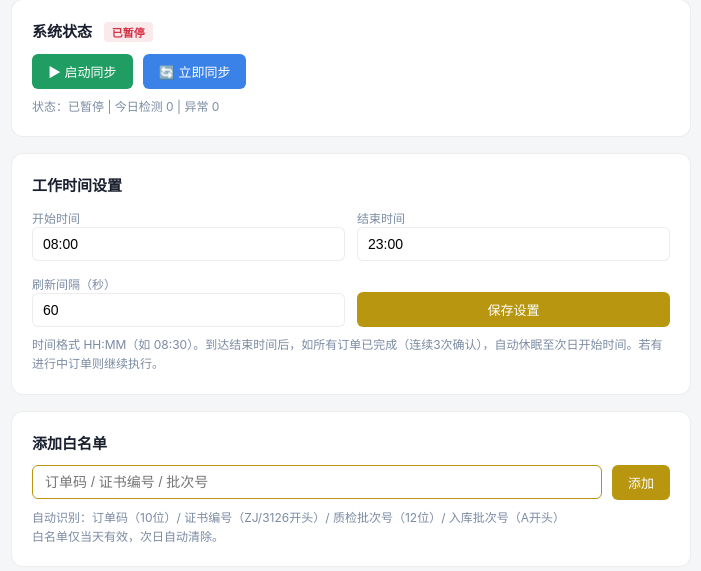
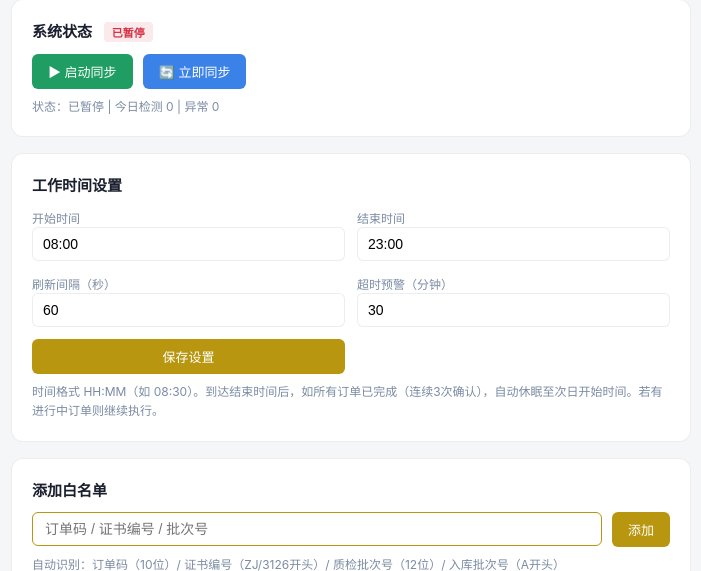
Before and after one commit to stu671053-cpu/jewelry-qc, a Flask app: page /admin in a window 1280 px wide. Shown: the part 114-685 px from the top of the page, without its empty margins (289-990 px from the left). Run offline with Flask 3, Linux system fonts and the light colour scheme; parts of the project's set-up code (start-up, migrations or seed data) failed here and were passed over.

Commit message:
超时预警可配置：中金30分钟/国关60分钟，管理端可修改并即时生效

```diff
--- a/qc_server/app.py
+++ b/qc_server/app.py
@@ -132,7 +132,7 @@ loupe_cookie = os.environ.get(_TENANT_COOKIE_ENV.get(TENANT, ""), "") or os.envi
 if loupe_cookie:
     sync_engine.loupe["auth"]["cookie"] = loupe_cookie
     sync_engine.session.headers["Cookie"] = loupe_cookie  # 同步更新 HTTP Session
-qc = QCService()
+qc = QCService(overtime_seconds=runtime_settings.get("overtime_minutes", 30) * 60)
 notifier = Notifier(CONFIG)
 
 # 同步状态文件
@@ -149,6 +149,7 @@ def load_settings():
         "work_end": "23:00",
         "interval_seconds": 60,
         "sync_enabled": True,
+        "overtime_minutes": 30 if TENANT == "中金" else 60,  # 中金30分钟，国关60分钟
     }
     if SETTINGS_PATH.exists():
         with open(SETTINGS_PATH, "r") as f:
@@ -177,7 +178,7 @@ def api_get_settings():
 def api_update_settings():
     global runtime_settings
     data = request.get_json() or {}
-    allowed = ["work_start", "work_end", "interval_seconds", "sync_enabled"]
+    allowed = ["work_start", "work_end", "interval_seconds", "sync_enabled", "overtime_minutes"]
     for k in allowed:
         if k in data:
             runtime_settings[k] = data[k]
@@ -188,6 +189,11 @@ def api_update_settings():
         runtime_settings["work_end"] = f'{int(data["work_end_hour"]):02d}:00'
     if "interval_minutes" in data:
         runtime_settings["interval_seconds"] = int(data["interval_minutes"]) * 60
+    # 超时阈值更新时同步到 QCService
+    if "overtime_minutes" in data:
+        from qc_service import QCService
+        import qc_service
+        qc_service.OVERTIME_SECONDS = int(data["overtime_minutes"]) * 60
     save_settings(runtime_settings)
     return jsonify({"success": True, "settings": runtime_settings})
 
--- a/qc_server/templates/admin.html
+++ b/qc_server/templates/admin.html
@@ -111,6 +111,7 @@ body {
       <div><label>开始时间</label><input type="text" id="workStart" placeholder="08:00" maxlength="5"></div>
       <div><label>结束时间</label><input type="text" id="workEnd" placeholder="23:00" maxlength="5"></div>
       <div><label>刷新间隔（秒）</label><input type="number" id="intervalSec" min="10" max="3600" value="60"></div>
+      <div><label>超时预警（分钟）</label><input type="number" id="overtimeMin" min="10" max="720" value="30"></div>
       <div style="display:flex;align-items:flex-end"><button class="btn btn-primary" onclick="saveSettings()" style="width:100%">保存设置</button></div>
     </div>
     <div id="setMsg" class="msg"></div>
@@ -167,6 +168,7 @@ async function loadSettings() {
   document.getElementById('workStart').value = d.work_start || '08:00';
   document.getElementById('workEnd').value = d.work_end || '23:00';
   document.getElementById('intervalSec').value = d.interval_seconds || 60;
+  document.getElementById('overtimeMin').value = d.overtime_minutes || 30;
   updateSyncUI(d.sync_enabled);
 }
 
@@ -191,7 +193,8 @@ async function saveSettings() {
   const body = {
     work_start: ws,
     work_end: we,
-    interval_seconds: parseInt(document.getElementById('intervalSec').value)
+    interval_seconds: parseInt(document.getElementById('intervalSec').value),
+    overtime_minutes: parseInt(document.getElementById('overtimeMin').value)
   };
   const r = await qcFetch(SAPI, { method: 'POST', headers: { 'Content-Type': 'application/json' },
     body: JSON.stringify(body) });
```
Also changed, not shown: qc_server/qc_service.py (+6 -3 lines).
